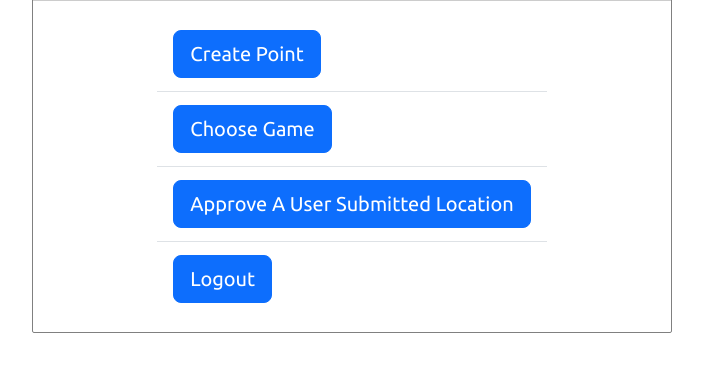
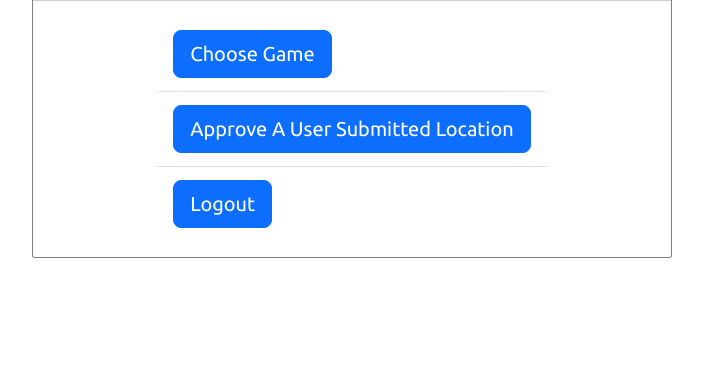
Before and after one commit to AlanSameth/AdvSDEScavengerHunt, a Django app: template user/templates/user/admin_home.html in a window 1280 px wide. Shown: the part 187-559 px from the top of the page, without its empty margins (288-991 px from the left). Run offline with Django 4.2, Linux system fonts and the light colour scheme; the template is opened without the code that fills it, so the values that code supplies are empty; some libraries are stand-ins or nearby versions.

Commit message:
minor change

```diff
--- a/user/templates/user/admin_home.html
+++ b/user/templates/user/admin_home.html
@@ -67,12 +67,12 @@
                 <div class="card-body">
                     <div class="col d-flex justify-content-center">
                         <u1 class="list-group list-group-flush">
-                            <li class="list-group-item">
-                                <a href="{% url 'input_location' %}"><button type="button"
-                                        class="btn btn-primary btn-lg"
-                                        style="margin-top: 5px; margin-bottom: 5px;">Create
-                                        Point</button></a>
-                            </li>
+{#                            <li class="list-group-item">#}
+{#                                <a href="{% url 'input_location' %}"><button type="button"#}
+{#                                        class="btn btn-primary btn-lg"#}
+{#                                        style="margin-top: 5px; margin-bottom: 5px;">Create#}
+{#                                        Point</button></a>#}
+{#                            </li>#}
                             <li class="list-group-item">
                                 <a href="{% url 'choose_game' %}"><button type="button" class="btn btn-primary btn-lg"
                                         style="margin-top: 5px; margin-bottom: 5px;">Choose Game</button></a>
```
